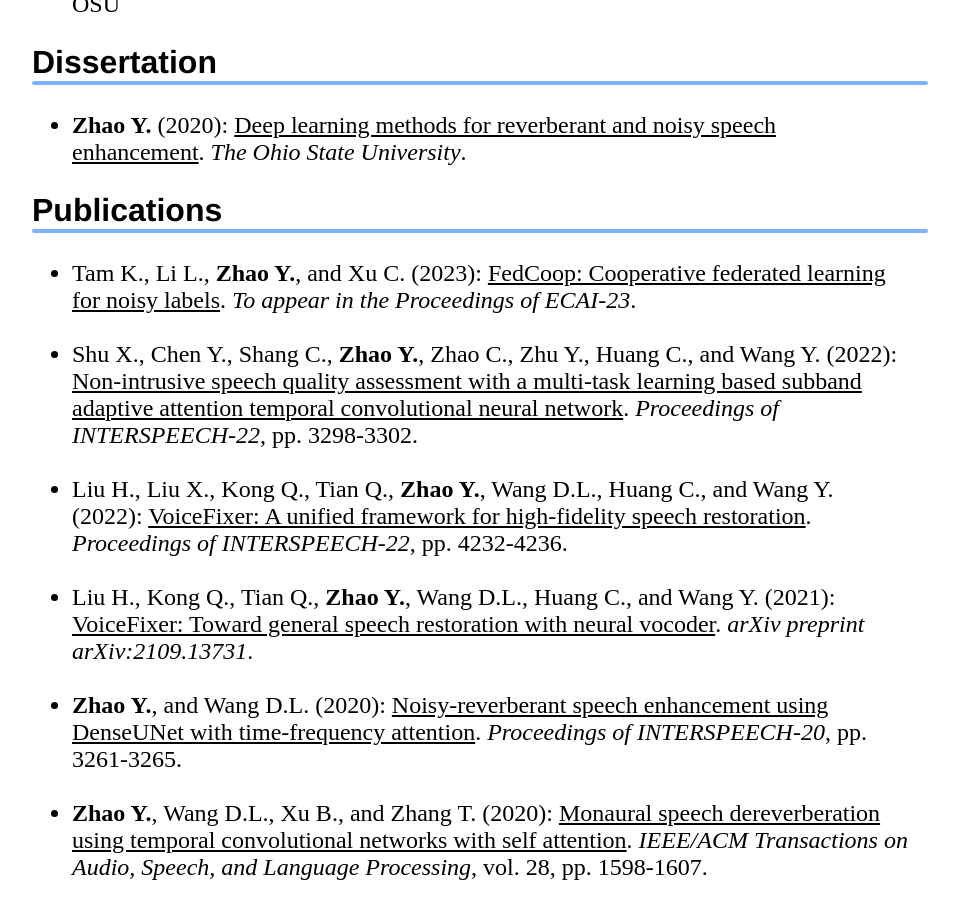
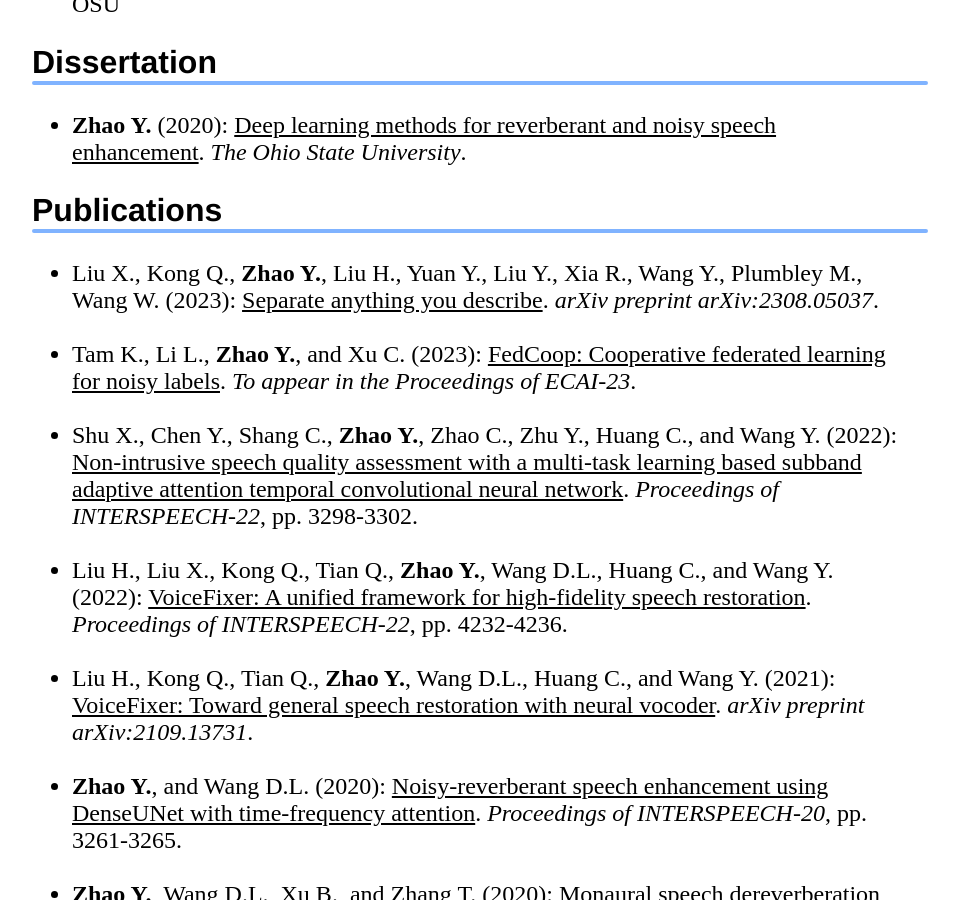
Before and after one commit to cliffzhao/cliffzhao.github.io, a Jekyll site: the page built from index.html, in a window 1280 px wide and 900 px high, scrolled down 1129 px. Shown: the whole window, without its empty margins (160-1119 px from the left). Built offline with Jekyll 4.4.1, drawn with Linux system fonts in a browser that asks for light colours; a style sheet for code colours, icons or effects is not loaded.

Commit message:
Update index.html

```diff
--- a/index.html
+++ b/index.html
@@ -81,6 +81,12 @@ title: Yan Zhao
 
     <h2>Publications</h2>
     <ul>
+		<li> Liu X., Kong Q., <strong>Zhao Y.</strong>, Liu H., Yuan Y., Liu Y., Xia R., Wang Y., Plumbley M., Wang W. (2023): <a href="https://arxiv.org/pdf/2308.05037" target="_blank"><U>Separate anything you describe</U></a>.
+		  <cite>arXiv preprint arXiv:2308.05037</cite>.
+	  	<br>
+	  	<br>
+	  	</li>
+
 		<li> Tam K., Li L., <strong>Zhao Y.</strong>, and Xu C. (2023): <U>FedCoop: Cooperative federated learning for noisy
 labels</U>.
 		<cite>To appear in the Proceedings of ECAI-23</cite>.
```
